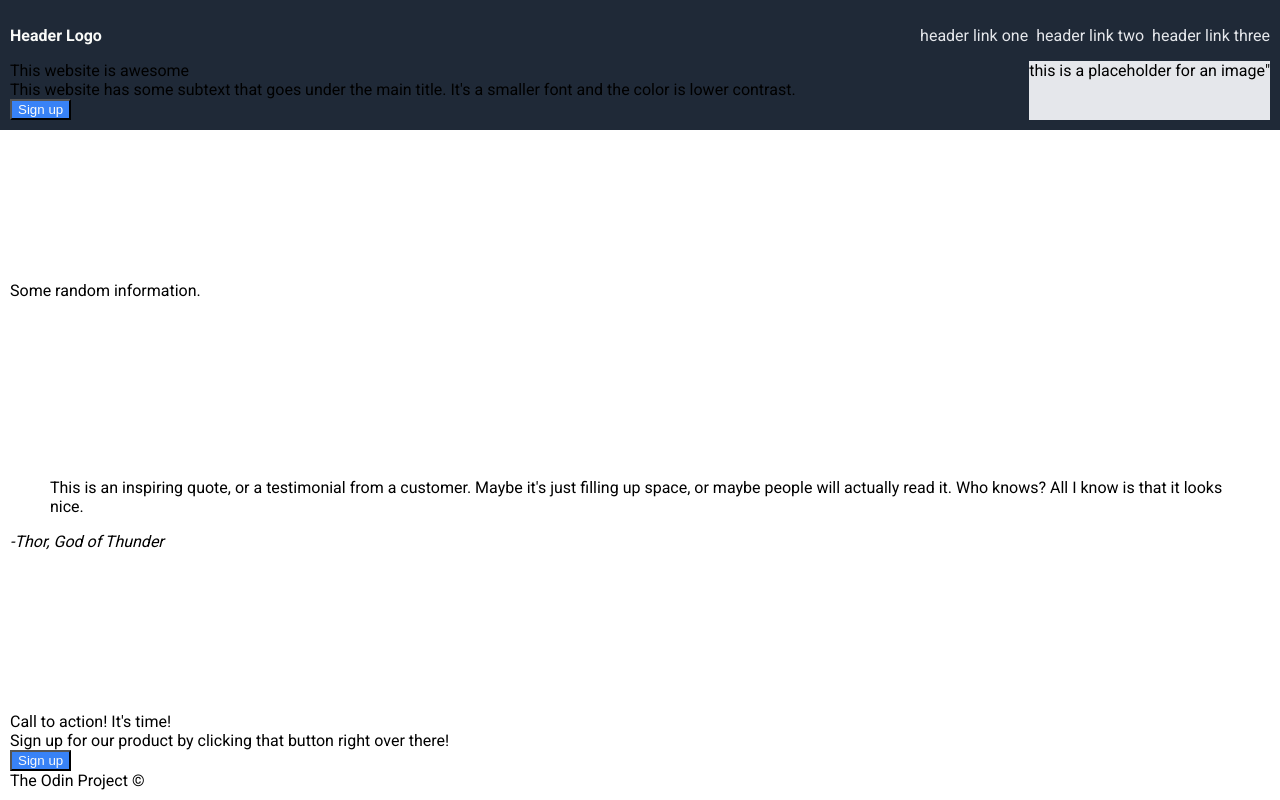
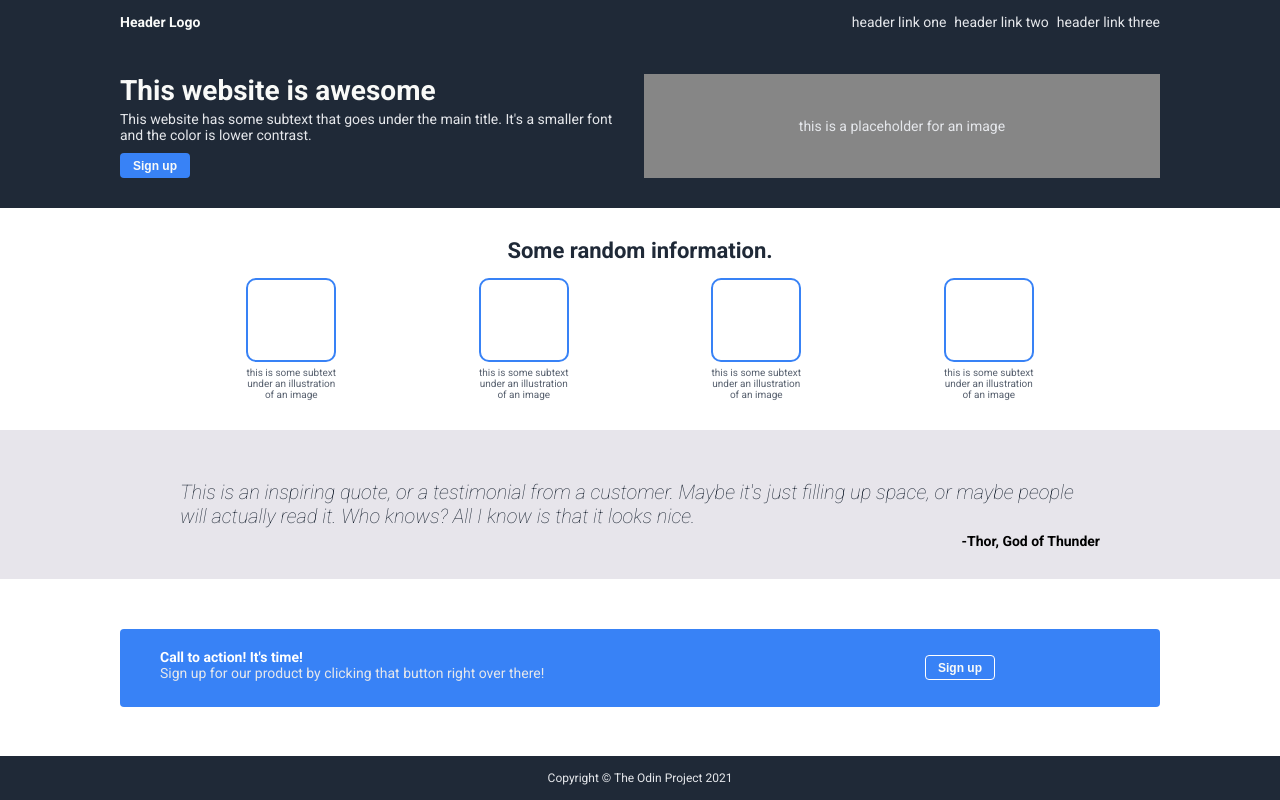
Before and after one commit to duraznoj/foundations-landing-page, a plain HTML site: page index.html in a window 1280 px wide. Drawn offline with Linux system fonts and the light colour scheme.

Commit message:
Finish landing page

```diff
--- a/index.html
+++ b/index.html
@@ -10,9 +10,7 @@
   <body>
     <div class="container one">
       <div class="header">
-
         <div class="header-nav">
-          <!--img class= "header-logo" src="" alt="Header Logo"-->
           <div class="header-logo">Header Logo</div>
           <div class="push-right">
             <ul>
@@ -22,19 +20,18 @@
             </ul>
           </div>
         </div>
-
         <div class="header-sub-container">
           <div class="header-main-text">
             <div class="header-title">
               This website is awesome
             </div>
-            <div class="text">
+            <div class="header-text">
               This website has some subtext that goes under the main title. It's a smaller font and the color is lower contrast.
             </div>
             <button>Sign up</button>
           </div>
 
-          <div class="image-placeholder">this is a placeholder for an image"</div>
+          <div class="image-placeholder">this is a placeholder for an image</div>
         </div>
 
       </div>
@@ -42,28 +39,46 @@
     <div class="container two">
       <div class="content-title">Some random information.</div>
       <div class="content-img-container">
-        <div class="content-img-text"></div>
-        <div class="content-img-text"></div>
-        <div class="content-img-text"></div>
-        <div class="content-img-text"></div>
+        <div class="content-img-text">
+          <div class="img"></div>
+          <div class="img-text">this is some subtext under an illustration of an image</div>
+        </div>
+        <div class="content-img-text">
+          <div class="img"></div>
+          <div class="img-text">this is some subtext under an illustration of an image</div>
+        </div>
+        <div class="content-img-text">
+          <div class="img"></div>
+          <div class="img-text">this is some subtext under an illustration of an image</div>
+        </div>
+        <div class="content-img-text">
+          <div class="img"></div>
+          <div class="img-text">this is some subtext under an illustration of an image</div>
+        </div>
       </div>
     </div>
     <div class="container three">
-      <blockquote>
+      <div class="blockquote">
         This is an inspiring quote, or a testimonial from a customer.
         Maybe it's just filling up space, or maybe people will actually read it.
         Who knows? All I know is that it looks nice.
-      </blockquote>
-      <div class="cite-text"> <cite>-Thor, God of Thunder</cite></div>
+      </div>
+      <div class="cite-text">-Thor, God of Thunder</div>
     </div>
     <div class="container four">
       <div class="call-to-action-container">
-        <div class="action-header">Call to action! It's time!</div>
-        <div class="action-text">Sign up for our product by clicking that button right over there!</div>
-        <button>Sign up</button>
+        <div class="call-to-action-text">
+          <div class="action-header">Call to action! It's time!</div>
+          <div class="action-text">Sign up for our product by clicking that button right over there!</div>
+        </div>
+        <div class="action-button-container">
+          <button class="action-button">Sign up</button>
+        </div>
       </div>
+    </div>
+    <div class="container five">
       <div class="footer">
-        The Odin Project &copy
+        Copyright &copy The Odin Project 2021
       </div>
     </div>
   </body>
--- a/style.css
+++ b/style.css
@@ -1,18 +1,48 @@
-@import url('https://fonts.googleapis.com/css2?family=Roboto:wght@400;700&display=swap');
+@import url('https://fonts.googleapis.com/css2?family=Roboto:ital,wght@0,400;0,700;1,100&display=swap');
 
 body {
-  font-family: Roboto, sans-serif;
+  font-family: 'Roboto', sans-serif;
   display: flex;
   flex-direction: column;
-  /*width: 100vw;*/
   height: 100vh;
   justify-content: space-between;
   margin: 0;
-  /*background-color: white;*/
+  font-size: 14px;
 }
 
+.container {
+  padding: 30px 120px 30px 120px;
+  flex: 1 1 0;
+}
 .container.one {
   background-color: #1f2937;
+  margin-top: -30px;
+}
+
+.container.three {
+  background-color: #e7e5eb;
+  padding: 0px 180px 30px 180px;
+  display: flex;
+  flex-direction: column;
+  justify-content: space-around;
+  gap: 0px;
+}
+
+.container.four {
+  padding-top: 40px;
+  padding-bottom: 40px;
+  display: flex;
+  flex-direction: column;
+  flex: 1 1 0;
+  justify-content: center;
+}
+
+.container.five {
+  background-color: #1f2937;
+  padding-top: 15px;
+  padding-bottom: 15px;
+  flex: 0 4 0;
+
 }
 
 .header-nav {
@@ -25,6 +55,7 @@ ul  {
   list-style: none;
   display: flex;
   gap: 8px;
+  padding: 0;
 }
 
 a {
@@ -37,25 +68,139 @@ a {
   font-weight: bold;
 }
 
-button {
+.header-title {
+  font-size: 28px;
   color: #f9faf8;
-  background-color: #3882f6;
+  font-weight: bolder;
 }
 
 .header-sub-container {
   display: flex;
-  flex: auto;
-  justify-content: space-between;
+  color: #f9faf8;
+  margin-top: 30px;
+  gap: 8px;
+}
+
+.header-main-text {
+  display: flex;
+  flex-wrap: wrap;
+  flex: 1 1 0;
+  gap: 4px;
+}
+
+.header-text {
+  color: #e5e7eb;
+  margin-bottom: 6px;
+}
+
+button {
+  color: #f9faf8;
+  background-color: #3882f6;
+  font-weight: bold;
+  border-radius: 4px;
+  height: 25px;
+  width: 70px;
+  border: none;
+  font-size: 12px;
 }
 
 .image-placeholder {
-  background-color: #e5e7eb;
+  display: flex;
+  background-color: #868686;
+  color: black;
+  flex: 1 1 0;
+  align-items: center;
+  justify-content: center;
+  color: #e5e7eb;
 }
 
-.container {
-  padding: 10px;
+.content-title {
+  font-size: 22px;
+  font-weight: bold;
+  color: #1f2937;
+  text-align: center;
+  margin-bottom: 15px;
 }
 
-.container.one {
-  /*flex: auto;*/
+.content-img-container {
+  display: flex;
+  justify-content: space-around;
+  gap: 10px;
+  padding: 0px 60px;
 }
+
+.content-img-text {
+  display: flex;
+  flex-direction: column;
+  max-width: 90px;
+  gap: 5px;
+}
+
+.img {
+  display: flex;
+  border: 2px solid #3882f6;
+  border-radius: 10px;
+  height: 80px;
+}
+
+.img-text {
+  text-align: center;
+  font-size: 10px;
+  color: #58616f;
+}
+
+.blockquote {
+  color: #1f2937;
+  font-size: 20px;
+  font-weight:lighter;
+  font-style: italic;
+  margin: 0px 0px 5px 0px;
+  padding-top: 50px;
+}
+
+.cite-text {
+  display: flex;
+  justify-content: flex-end;
+  font-weight: bold;
+}
+
+.call-to-action-container {
+  display: flex;
+  background-color: #3882f6;
+  flex: 1 1 1;
+  padding: 10px;
+  border-radius: 4px;
+  padding: 20px 40px;
+}
+
+.call-to-action-text {
+  flex: 2 1 0;
+  color: #e5e7eb;
+  margin-bottom: 6px;
+}
+
+.action-header {
+  color: white;
+  font-weight: 700;
+  font-size: 700;
+}
+
+.action-button-container {
+  display: flex;
+  justify-content: space-around;
+  align-items: center;
+  flex: 1 1 0;
+}
+
+.action-button {
+  border: 1px solid white;
+}
+
+.footer {
+  display: flex;
+  justify-content: center;
+  align-items: space-around;
+  flex: 1 3 1;
+  color: #e5e7eb;
+  font-size: 12px;
+}
```
